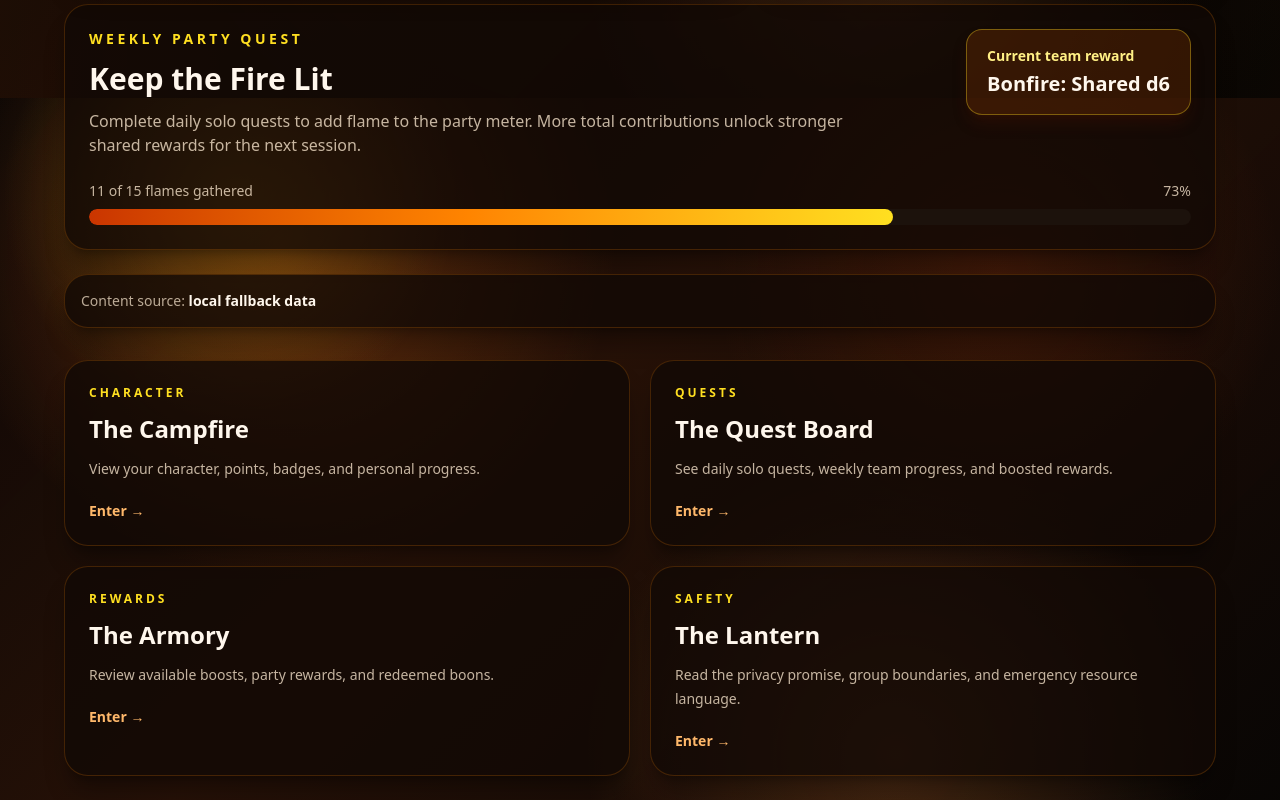
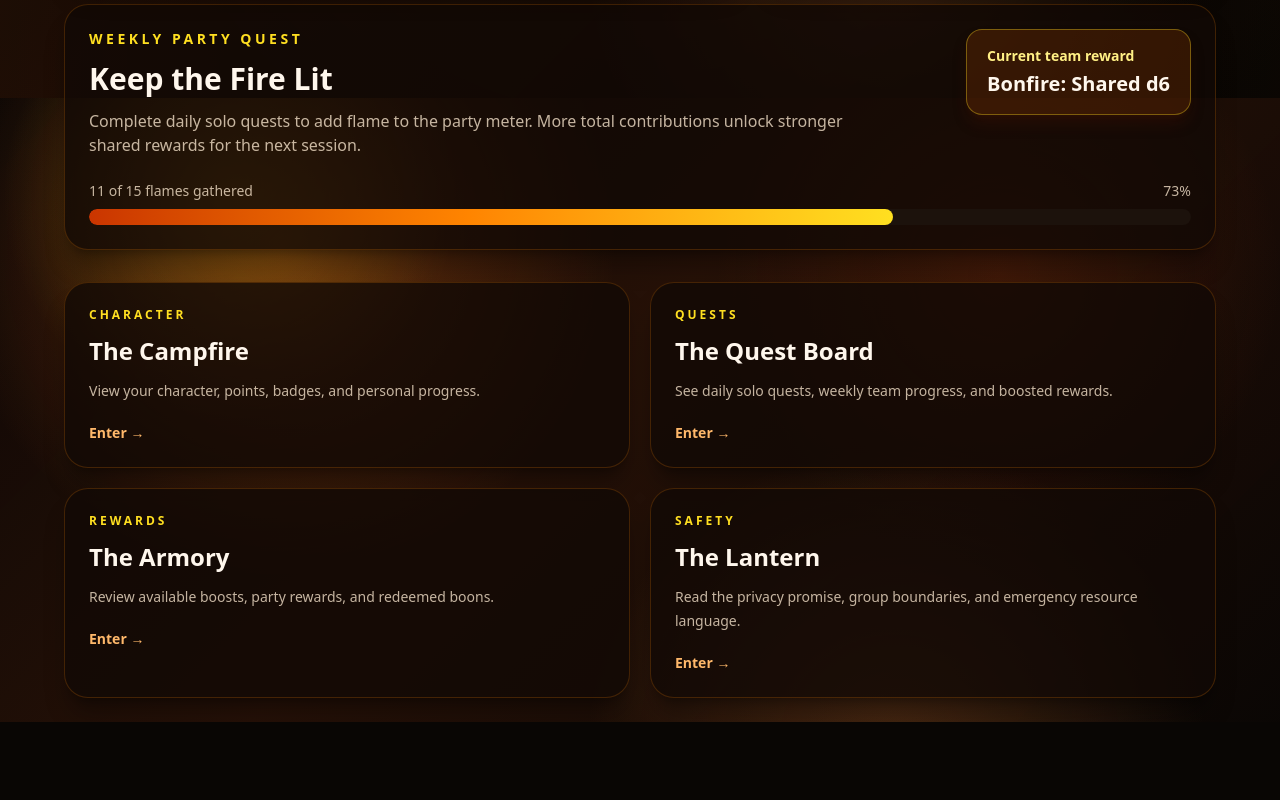
Before and after one commit to jahannlowe-stack/guild-hall-app, a Next.js app: page /quest-board in a window 1280 px wide. Shown: the part 702-1502 px from the top of the page. After the commit the page ends 1424 px from the top, so only its background shows below. Built offline with nearby package versions, Linux system fonts and the light colour scheme; no server answers; the database is empty.

Commit message:
Connect quest board to Supabase content

```diff
--- a/app/quest-board/page.tsx
+++ b/app/quest-board/page.tsx
@@ -159,12 +159,6 @@ export default async function QuestBoardPage() {
     Math.round((weeklyPartyQuest.totalFlames / weeklyPartyQuest.weeklyGoal) * 100)
   );
 
-  const isUsingSupabase =
-    Boolean(dailySoloQuestFromSupabase) ||
-    Boolean(weeklyPartyQuestFromSupabase) ||
-    supabaseRewardTiers.length > 0 ||
-    Boolean(supabaseCurrentSession);
-
   return (
     <AppShell>
       <section className="grid gap-6 lg:grid-cols-[1.2fr_0.8fr]">
@@ -266,13 +260,6 @@ export default async function QuestBoardPage() {
         </div>
       </section>
 
-      <section className="mt-6 rounded-3xl border border-orange-400/20 bg-[#120905]/80 p-4 text-sm text-orange-100/70 shadow-xl shadow-black/30">
-        Content source:{" "}
-        <span className="font-semibold text-orange-50">
-          {isUsingSupabase ? "Supabase" : "local fallback data"}
-        </span>
-      </section>
-
       <section className="mt-8 grid gap-5 md:grid-cols-2">
         <NavCard
           href="/campfire"
```
